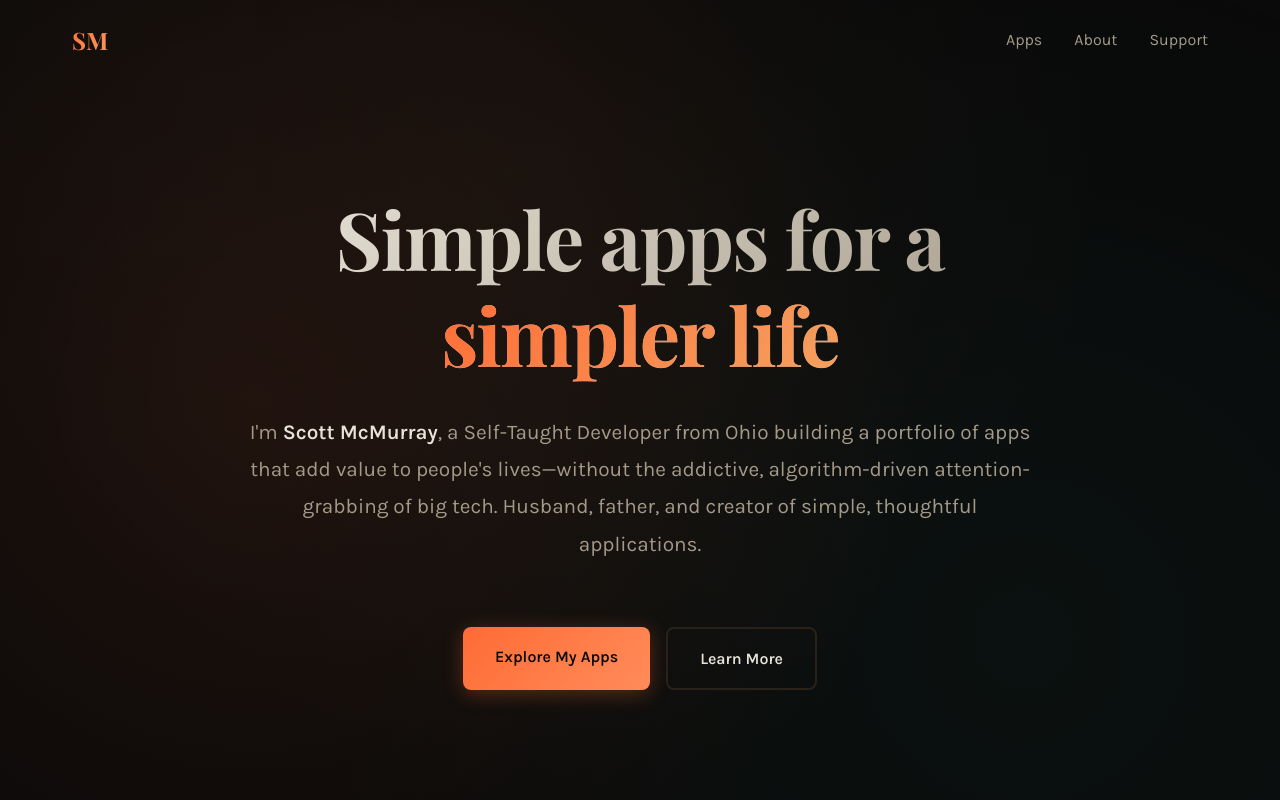
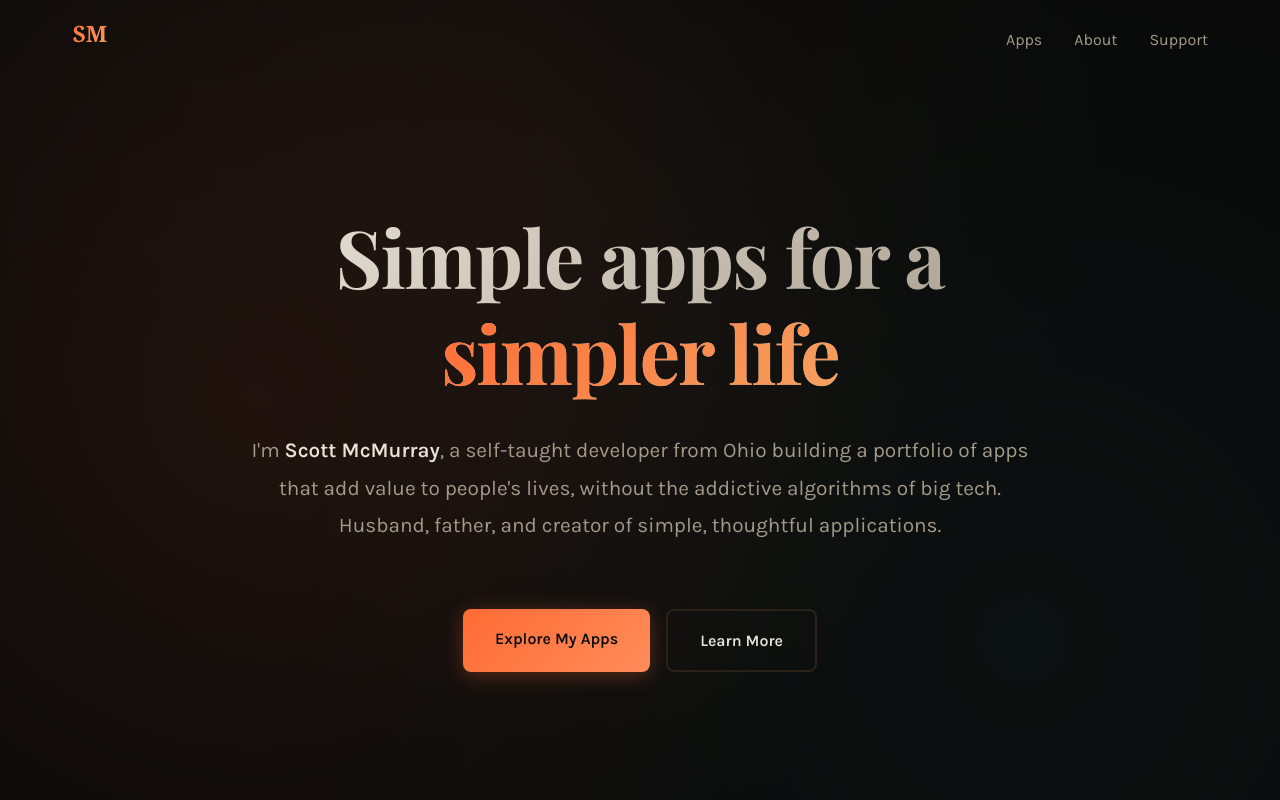
Before and after one commit to spmcmurray/scottymcmurray, a Next.js app: page / in a window 1280 px wide. Shown: the top 800 px of the page. Built offline with nearby package versions, Linux system fonts and the light colour scheme; a web font is replaced by a local one.

Commit message:
Update logo to match favicon style

```diff
--- a/src/app/layout.tsx
+++ b/src/app/layout.tsx
@@ -27,6 +27,10 @@ export const metadata: Metadata = {
   description: 'Simple apps for a simpler life. Ohio-based self-taught developer building iOS apps and games focused on fitness, faith, and fun.',
   keywords: ['Scott McMurray', 'Scotty McMurray', 'app developer', 'Ohio developer', 'TENFOLD', 'Church Explorer', 'RADICAL RUSH', 'workout app', 'Christian learning', 'iOS games'],
   authors: [{ name: 'Scott McMurray' }],
+  icons: {
+    icon: '/favicon.svg',
+    apple: '/logo.svg',
+  },
   openGraph: {
     title: 'Scott McMurray - Simple Apps for a Simpler Life',
     description: 'Simple apps for a simpler life. Ohio-based developer creating iOS apps and games that simplify your day or make it more fun.',
--- a/src/app/page.tsx
+++ b/src/app/page.tsx
@@ -13,7 +13,7 @@ export default function Home() {
               Simple apps for a <span className={styles.highlight}>simpler life</span>
             </h1>
             <p className={`${styles.heroSubtitle} animate-in animate-in-delay-1`}>
-              I'm <strong>Scott McMurray</strong>, a Self-Taught Developer from Ohio building a portfolio of apps that add value to people's lives—without the addictive, algorithm-driven attention-grabbing of big tech.
+              I'm <strong>Scott McMurray</strong>, a self-taught developer from Ohio building a portfolio of apps that add value to people's lives, without the addictive algorithms of big tech.
               Husband, father, and creator of simple, thoughtful applications.
             </p>
             <div className={`${styles.heroActions} animate-in animate-in-delay-2`}>
--- a/src/components/Header.tsx
+++ b/src/components/Header.tsx
@@ -19,7 +19,15 @@ export default function Header() {
     <header className={`${styles.header} ${scrolled ? styles.scrolled : ''}`}>
       <div className={styles.container}>
         <Link href="/" className={styles.logo}>
-          <span className={styles.logoText}>SM</span>
+          <svg width="36" height="36" viewBox="0 0 64 64" fill="none" xmlns="http://www.w3.org/2000/svg">
+            <defs>
+              <linearGradient id="headerGradient" x1="0%" y1="0%" x2="100%" y2="100%">
+                <stop offset="0%" style={{stopColor: '#ff6b35', stopOpacity: 1}} />
+                <stop offset="100%" style={{stopColor: '#f4a261', stopOpacity: 1}} />
+              </linearGradient>
+            </defs>
+            <text x="32" y="45" fontFamily="Georgia, serif" fontSize="40" fontWeight="600" textAnchor="middle" fill="url(#headerGradient)">SM</text>
+          </svg>
         </Link>
 
         <nav className={styles.nav}>
```
Also changed, not shown: public/favicon.svg (added), public/logo.svg (added).
